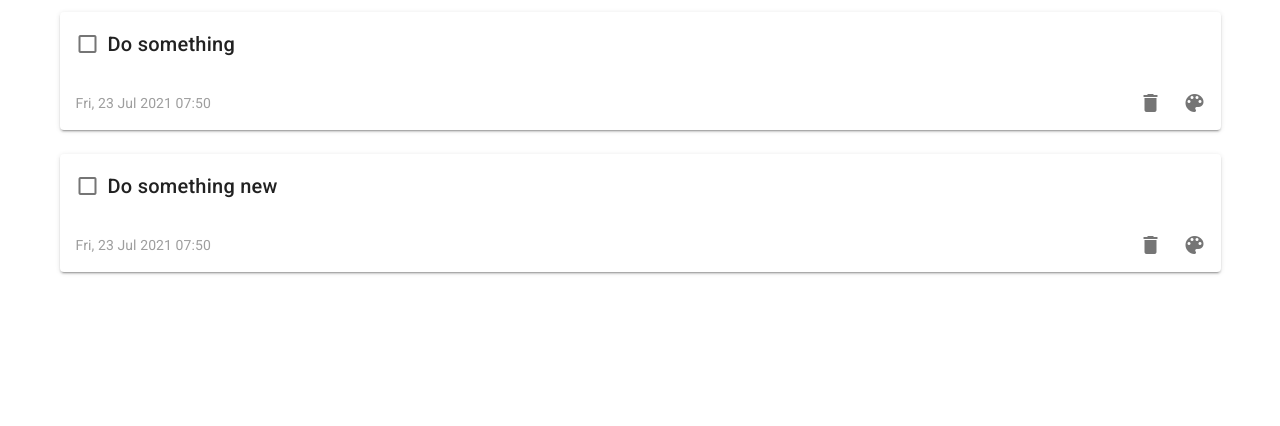
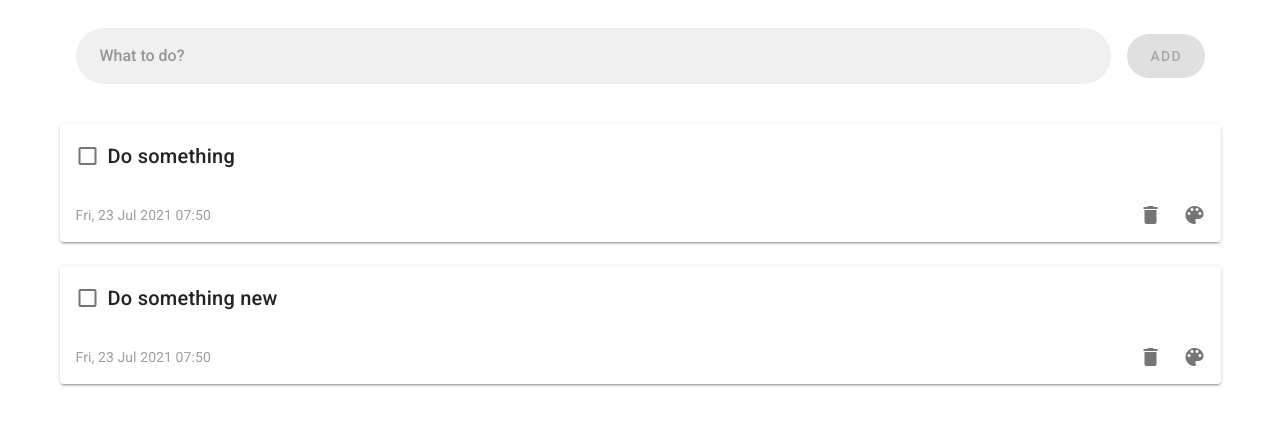
Before and after one commit to Hamedamz/todolist, a Vue app: page / in a window 1280 px wide. Shown: the top 426 px of the page. Built offline with nearby package versions, Linux system fonts and the light colour scheme.

Commit message:
feat: add todo item form

```diff
--- a/src/components/Home.vue
+++ b/src/components/Home.vue
@@ -1,5 +1,11 @@
 <template>
   <v-container>
+    <v-row>
+      <v-col cols="12">
+        <to-do-form />
+      </v-col>
+    </v-row>
+
     <v-row>
       <v-col v-for="(item, i) in list" :key="i" cols="12">
         <to-do-card :todo="item" />
@@ -10,10 +16,16 @@
 
 <script>
 import ToDoCard from './ToDoCard.vue';
+import ToDoForm from './ToDoForm.vue';
 
 export default {
   name: 'Home',
-  components: { ToDoCard },
+
+  components: {
+    ToDoForm,
+    ToDoCard,
+  },
+
   data() {
     return {
       list: [
--- /dev/null
+++ b/src/components/ToDoForm.vue
@@ -0,0 +1,39 @@
+<template>
+<v-card flat>
+  <v-form>
+    <v-card-title>
+      <v-text-field
+        v-model="text"
+        filled
+        rounded
+        hide-details
+        placeholder="What to do?"
+      />
+
+      <v-btn
+        depressed
+        rounded
+        large
+        type="submit"
+        color="grey darken-4"
+        class="ml-4 white--text"
+        :disabled="!text"
+      >
+        add
+      </v-btn>
+    </v-card-title>
+  </v-form>
+</v-card>
+</template>
+
+<script>
+export default {
+  name: 'ToDoForm',
+
+  data() {
+    return {
+      text: '',
+    };
+  },
+};
+</script>
```
